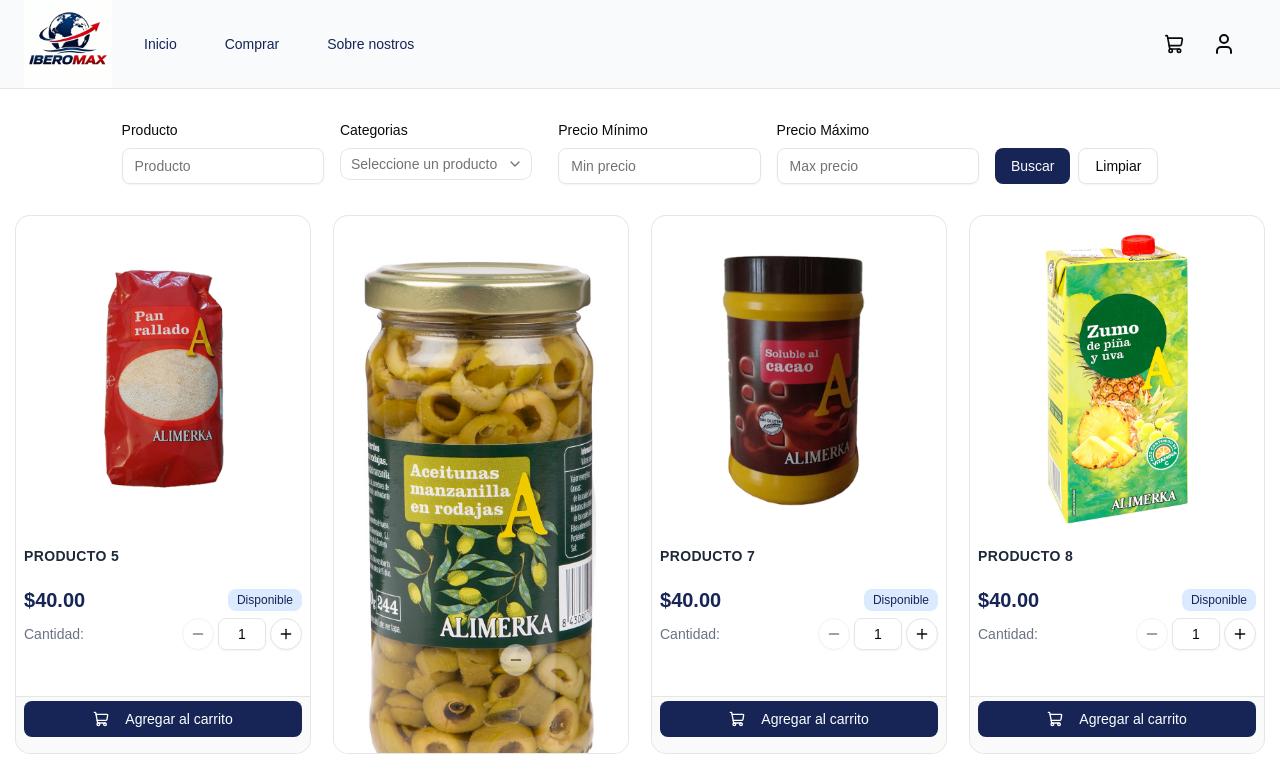
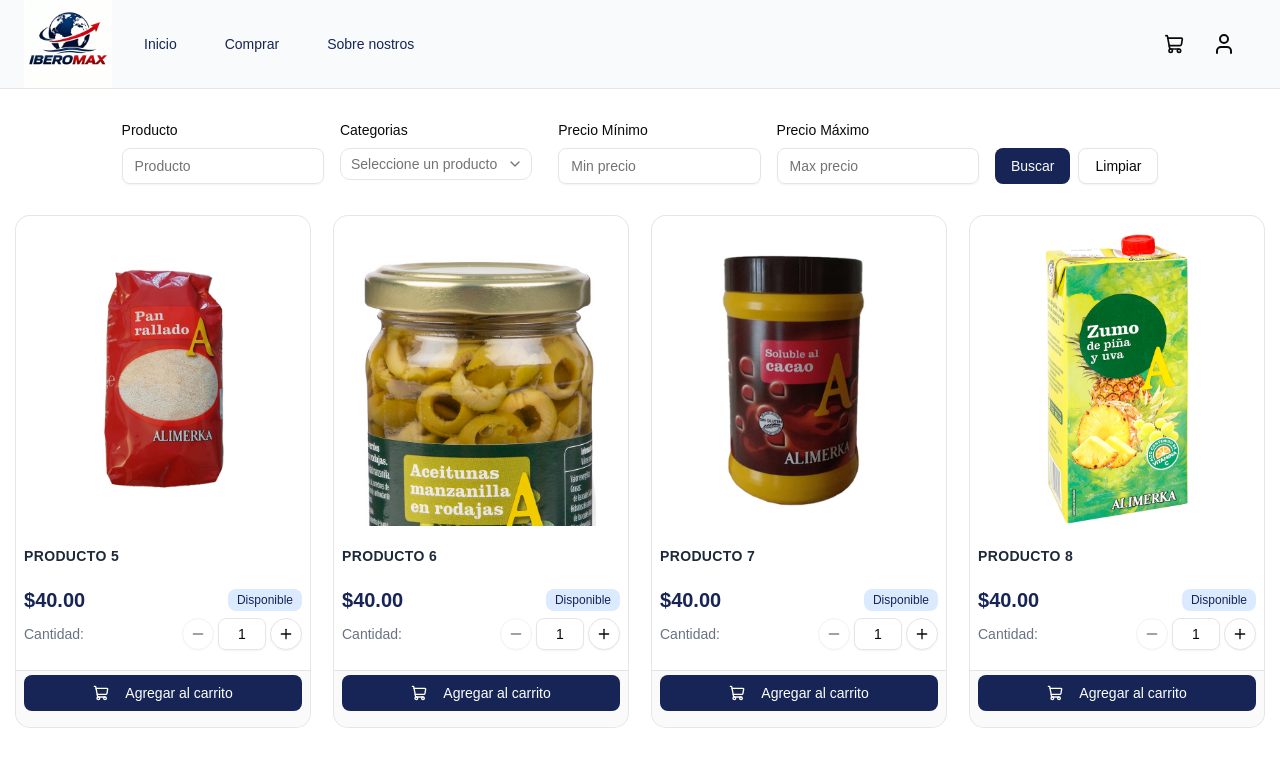
Before and after one commit to alfredoturvedey/task-management-frontend, a React (Vite) app: page /products in a window 1280 px wide. Shown: the top 765 px of the page. Built offline with nearby package versions, Linux system fonts and the light colour scheme.

Commit message:
fix: size product card

```diff
--- a/src/components/features/Product/ProductCard.tsx
+++ b/src/components/features/Product/ProductCard.tsx
@@ -91,7 +91,7 @@
       className={`overflow-hidden hover:shadow-lg transition-shadow duration-300 h-full flex flex-col max-w-xs ${className}`}
     >
       {/* Imagen + sello */}
-      <div className="relative aspect-square max-w-xs">
+      <div className="relative w-full aspect-square overflow-hidden">
         <Link to={`/product/${5}`} className="block">
           <img
             src={image}
```
